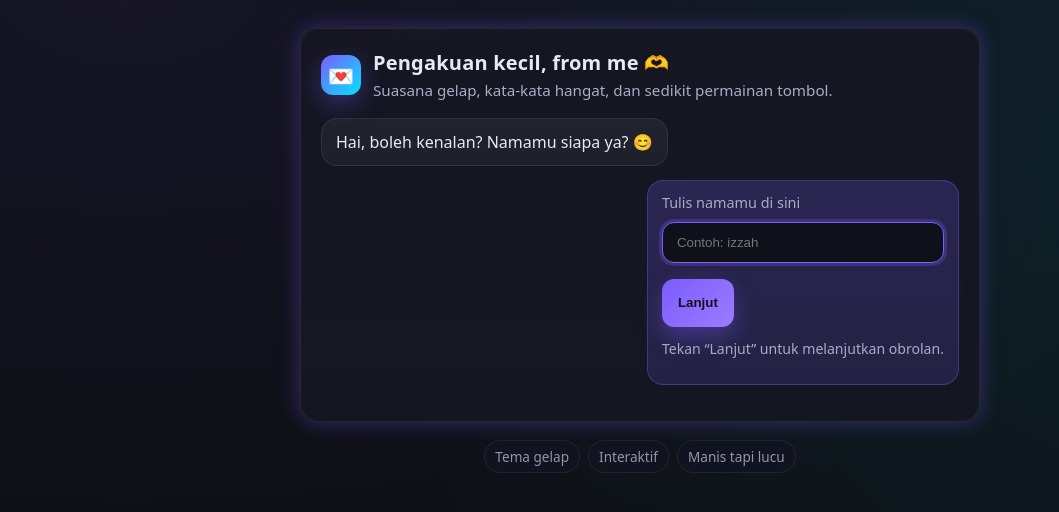
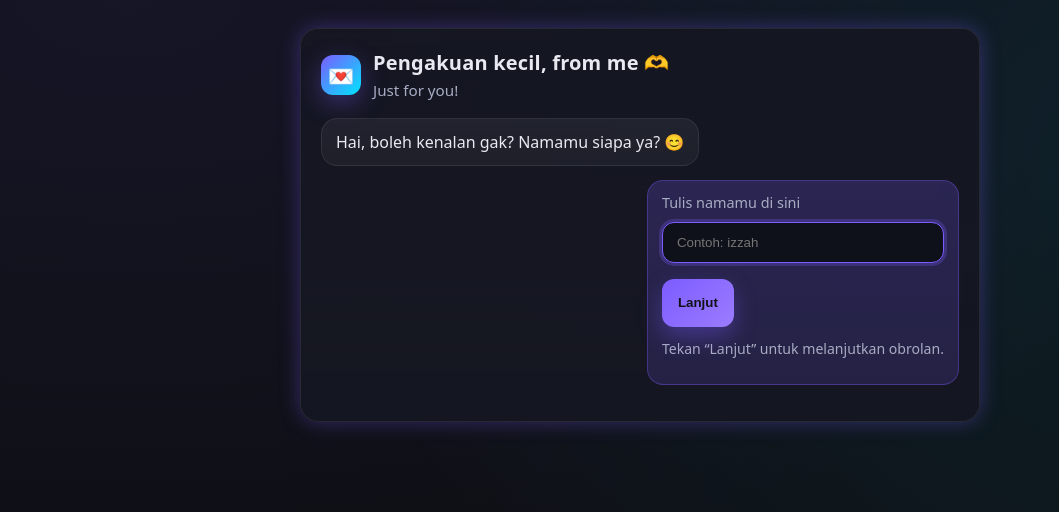
Before and after one commit to hanqqie/just-for-you, a plain HTML site: page index.html in a window 1280 px wide. Shown: the whole page, without its empty margins (0-1059 px from the left). Drawn offline with Linux system fonts and the light colour scheme.

Commit message:
Update index.html

```diff
--- a/index.html
+++ b/index.html
@@ -3,7 +3,7 @@
 <head>
   <meta charset="UTF-8" />
   <meta name="viewport" content="width=device-width, initial-scale=1" />
-  <title>Pengakuan Manis ✨</title>
+  <title>Pengakuan Ku ✨</title>
   <style>
     /* ====== Theme & Base ====== */
     :root {
@@ -191,14 +191,14 @@
         <div class="logo" aria-hidden="true"></div>
         <div>
           <h1>Pengakuan kecil, from me 🫶</h1>
-          <p class="subtitle">Suasana gelap, kata-kata hangat, dan sedikit permainan tombol.</p>
+          <p class="subtitle">Just for you!</p>
         </div>
       </div>
 
       <!-- Conversation area -->
       <div id="chat" class="chat" aria-live="polite">
         <div class="bubble bot">
-          Hai, boleh kenalan? Namamu siapa ya? 😊
+          Hai, boleh kenalan gak? Namamu siapa ya? 😊
         </div>
         <div class="bubble me" id="askName">
           <label for="nameInput">Tulis namamu di sini</label>
@@ -237,10 +237,6 @@
       </div>
     </div>
 
-    <footer>
-      <span class="pill">Tema gelap</span>
-      <span class="pill">Interaktif</span>
-      <span class="pill">Manis tapi lucu</span>
     </footer>
   </div>
 
@@ -306,7 +302,7 @@
       result.style.display = 'block';
       const name = (nameInput.value || '').trim();
       resultText.textContent = `jujurly Aku juga sangat suka sama kamu, ${name}! 🥰`;
-      resultSub.textContent = 'Terima kasih sudah jujur. Yuk, kita jaga rasa ini dengan hangat dan tulus.';
+      resultSub.textContent = 'Terima kasih sudah jujur ${name}.';
       window.scrollTo({ top: 0, behavior: 'smooth' });
     });
 
```
